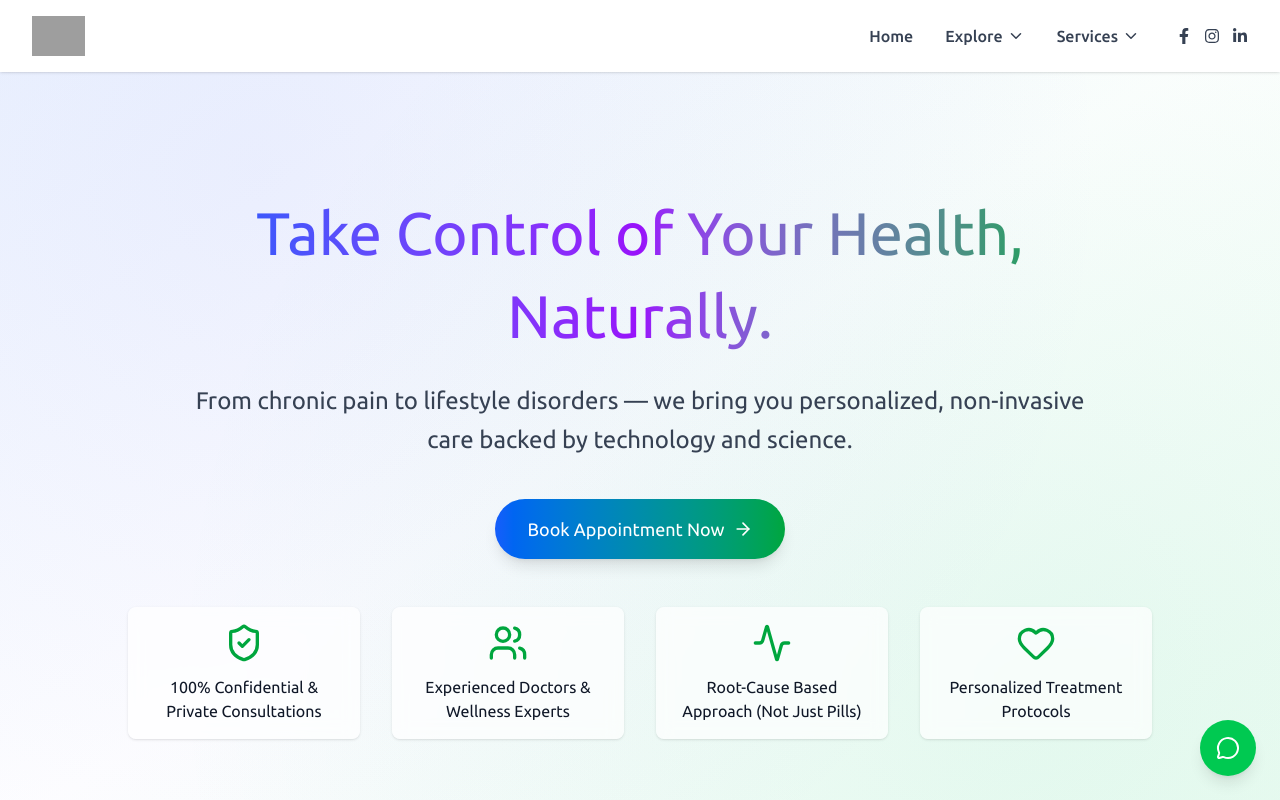
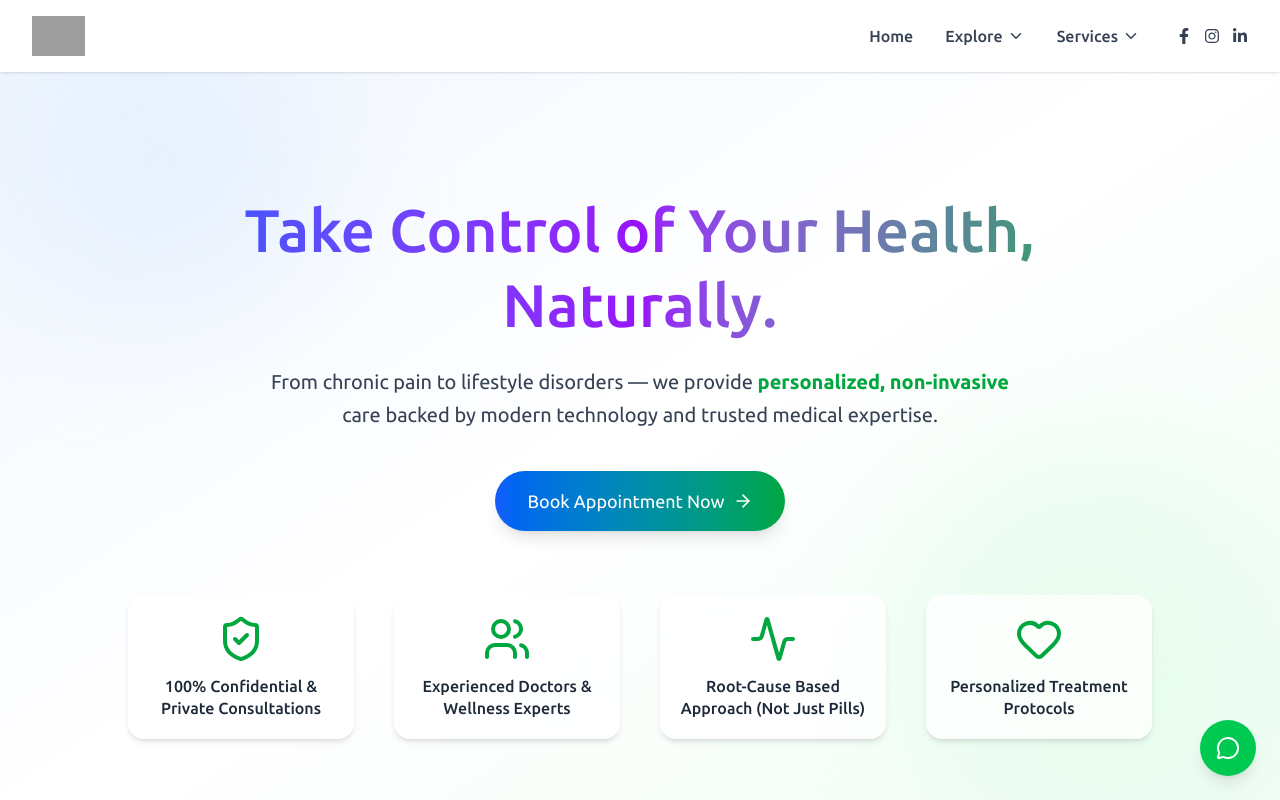
Before and after one commit to Gokul5001/Zeromedicine-new, a React (Vite) app: page / in a window 1280 px wide. Shown: the top 800 px of the page. Built offline with nearby package versions, Linux system fonts and the light colour scheme; grey boxes are pictures that could not be loaded.

Commit message:
UI updation

```diff
--- a/src/Components/BMICalculator.jsx
+++ b/src/Components/BMICalculator.jsx
@@ -27,7 +27,7 @@ const BMICalculator = () => {
 
   return (
     <section id="bmi" className="min-h-screen flex flex-col items-center justify-center bg-gradient-to-br from-green-50 via-white to-blue-50 px-4 py-10">
-      <div className="bg-white shadow-2xl rounded-2xl p-8 max-w-md w-full text-center">
+      <div className="bg-white shadow-lg rounded-2xl p-8 max-w-md w-full text-center">
       <h2 className="text-3xl md:text-4xl mb-9 text-gray-800">
         BMI <span className="bg-gradient-to-r from-blue-600 via-purple-600 to-green-600 bg-clip-text text-transparent">Calculator</span>
       </h2>
--- a/src/Components/HeroSection.jsx
+++ b/src/Components/HeroSection.jsx
@@ -1,3 +1,63 @@
+// import React from "react";
+// import { motion } from "framer-motion";
+// import { ArrowRight, ShieldCheck, Users, Activity, Heart } from "lucide-react";
+
+// const trustFeatures = [
+//   { icon: ShieldCheck, text: "100% Confidential & Private Consultations" },
+//   { icon: Users, text: "Experienced Doctors & Wellness Experts" },
+//   { icon: Activity, text: "Root-Cause Based Approach (Not Just Pills)" },
+//   { icon: Heart, text: "Personalized Treatment Protocols" },
+// ];
+
+// const HeroSection = ({ onBookAppointment }) => (
+//   <section className="relative pt-48 pb-24 px-4 bg-gradient-to-br from-blue-50 via-white to-green-50 overflow-hidden">
+//     <div className="absolute inset-0 bg-[radial-gradient(circle_at_20%_20%,rgba(99,102,241,0.08),transparent_70%),radial-gradient(circle_at_80%_80%,rgba(16,185,129,0.08),transparent_70%)]"></div>
+
+//     <div className="container mx-auto text-center relative z-10">
+//       <motion.div
+//         initial={{ opacity: 0, y: 30 }}
+//         animate={{ opacity: 1, y: 0 }}
+//         transition={{ duration: 0.8 }}
+//         className="max-w-4xl mx-auto"
+//       >
+//    <h1 className="text-4xl sm:text-4xl md:text-6xl mb-6 bg-gradient-to-r from-blue-600 via-purple-600 to-green-600 bg-clip-text text-transparent leading-snug ">
+
+//   Take Control of Your Health, Naturally.
+// </h1>
+
+// <p className="text-base sm:text-lg md:text-2xl text-gray-700 mb-10 leading-relaxed">
+//   From chronic pain to lifestyle disorders — we bring you personalized,
+//   non-invasive care backed by technology and science.
+// </p>
+
+//         <button
+//           onClick={onBookAppointment}
+//           className="flex items-center bg-gradient-to-r from-blue-600 to-green-600 hover:from-blue-700 hover:to-green-700 text-white text-lg px-8 py-4 rounded-full shadow-lg hover:shadow-xl transition-all duration-300 mx-auto"
+//         >
+//           Book Appointment Now <ArrowRight className="ml-2 w-5 h-5" />
+//         </button>
+//       </motion.div>
+
+//       <motion.div
+//         className="grid grid-cols-2 md:grid-cols-4 gap-8 max-w-5xl mx-auto mt-12"
+//         initial={{ opacity: 0, y: 50 }}
+//         animate={{ opacity: 1, y: 0 }}
+//         transition={{ duration: 0.8, delay: 0.3 }}
+//       >
+//         {trustFeatures.map((feature, i) => (
+//           <div key={i} className="flex flex-col items-center text-center p-4 rounded-lg bg-white/70 backdrop-blur-sm shadow-sm hover:shadow-md transition">
+//             <feature.icon className="w-10 h-10 mb-3 text-green-600" />
+//             <p className="text-md text-gray-900">{feature.text}</p>
+//           </div>
+//         ))}
+//       </motion.div>
+//     </div>
+//   </section>
+// );
+
+// export default HeroSection;
+
+
 import React from "react";
 import { motion } from "framer-motion";
 import { ArrowRight, ShieldCheck, Users, Activity, Heart } from "lucide-react";
@@ -9,50 +69,64 @@ const trustFeatures = [
   { icon: Heart, text: "Personalized Treatment Protocols" },
 ];
 
-const HeroSection = ({ onBookAppointment }) => (
-  <section className="relative pt-48 pb-24 px-4 bg-gradient-to-br from-blue-50 via-white to-green-50 overflow-hidden">
-    <div className="absolute inset-0 bg-[radial-gradient(circle_at_20%_20%,rgba(99,102,241,0.08),transparent_70%),radial-gradient(circle_at_80%_80%,rgba(16,185,129,0.08),transparent_70%)]"></div>
+const HeroSection = ({ onBookAppointment }) => {
+  return (
+    <section className="relative pt-36 md:pt-48 pb-24 px-6 bg-gradient-to-br from-blue-50 via-white to-green-50 overflow-hidden">
+      {/* Background decorative gradients */}
+      <div className="absolute inset-0">
+        <div className="absolute top-0 left-0 w-80 h-80 bg-blue-100 rounded-full blur-3xl opacity-50 animate-pulse"></div>
+        <div className="absolute bottom-0 right-0 w-96 h-96 bg-green-100 rounded-full blur-3xl opacity-50 animate-pulse delay-2000"></div>
+      </div>
 
-    <div className="container mx-auto text-center relative z-10">
+      {/* Content */}
+      <div className="relative z-10 container mx-auto text-center">
         <motion.div
           initial={{ opacity: 0, y: 30 }}
           animate={{ opacity: 1, y: 0 }}
           transition={{ duration: 0.8 }}
-        className="max-w-4xl mx-auto"
+          className="max-w-5xl mx-auto"
         >
-   <h1 className="text-4xl sm:text-4xl md:text-6xl mb-6 bg-gradient-to-r from-blue-600 via-purple-600 to-green-600 bg-clip-text text-transparent leading-snug ">
-
+          <h1 className="text-4xl sm:text-5xl md:text-6xl font-medium mb-6 bg-gradient-to-r from-blue-600 via-purple-600 to-green-600 bg-clip-text text-transparent leading-tight">
             Take Control of Your Health, Naturally.
           </h1>
 
-<p className="text-base sm:text-lg md:text-2xl text-gray-700 mb-10 leading-relaxed">
-  From chronic pain to lifestyle disorders — we bring you personalized,
-  non-invasive care backed by technology and science.
+          <p className="text-lg sm:text-xl text-gray-700 mb-10 max-w-3xl mx-auto leading-relaxed">
+            From chronic pain to lifestyle disorders — we provide <span className="font-semibold text-green-600">personalized, non-invasive</span> care backed by modern
+            technology and trusted medical expertise.
           </p>
 
-        <button
+          <motion.button
             onClick={onBookAppointment}
-          className="flex items-center bg-gradient-to-r from-blue-600 to-green-600 hover:from-blue-700 hover:to-green-700 text-white text-lg px-8 py-4 rounded-full shadow-lg hover:shadow-xl transition-all duration-300 mx-auto"
+            whileHover={{ scale: 1.05 }}
+            whileTap={{ scale: 0.98 }}
+            className="group flex items-center justify-center bg-gradient-to-r from-blue-600 to-green-600 hover:from-blue-700 hover:to-green-700 text-white text-lg px-8 py-4 rounded-full shadow-lg hover:shadow-2xl transition-all duration-300 mx-auto"
           >
-          Book Appointment Now <ArrowRight className="ml-2 w-5 h-5" />
-        </button>
+            Book Appointment Now
+            <ArrowRight className="ml-2 w-5 h-5 group-hover:translate-x-1 transition-transform duration-300" />
+          </motion.button>
         </motion.div>
 
+        {/* Features Section */}
         <motion.div
-        className="grid grid-cols-2 md:grid-cols-4 gap-8 max-w-5xl mx-auto mt-12"
+          className="grid grid-cols-2 sm:grid-cols-4 gap-6 md:gap-10 max-w-5xl mx-auto mt-16"
           initial={{ opacity: 0, y: 50 }}
           animate={{ opacity: 1, y: 0 }}
           transition={{ duration: 0.8, delay: 0.3 }}
         >
           {trustFeatures.map((feature, i) => (
-          <div key={i} className="flex flex-col items-center text-center p-4 rounded-lg bg-white/70 backdrop-blur-sm shadow-sm hover:shadow-md transition">
-            <feature.icon className="w-10 h-10 mb-3 text-green-600" />
-            <p className="text-md text-gray-900">{feature.text}</p>
-          </div>
+            <motion.div
+              key={i}
+              whileHover={{ scale: 1.05 }}
+              className="flex flex-col items-center text-center p-5 rounded-2xl bg-white/80 backdrop-blur-md shadow-md hover:shadow-lg transition"
+            >
+              <feature.icon className="w-12 h-12 mb-3 text-green-600" />
+              <p className="text-base font-medium text-gray-800 leading-snug">{feature.text}</p>
+            </motion.div>
           ))}
         </motion.div>
       </div>
     </section>
   );
+};
 
 export default HeroSection;
```
Lines whose indentation alone changed are shown as unchanged.
